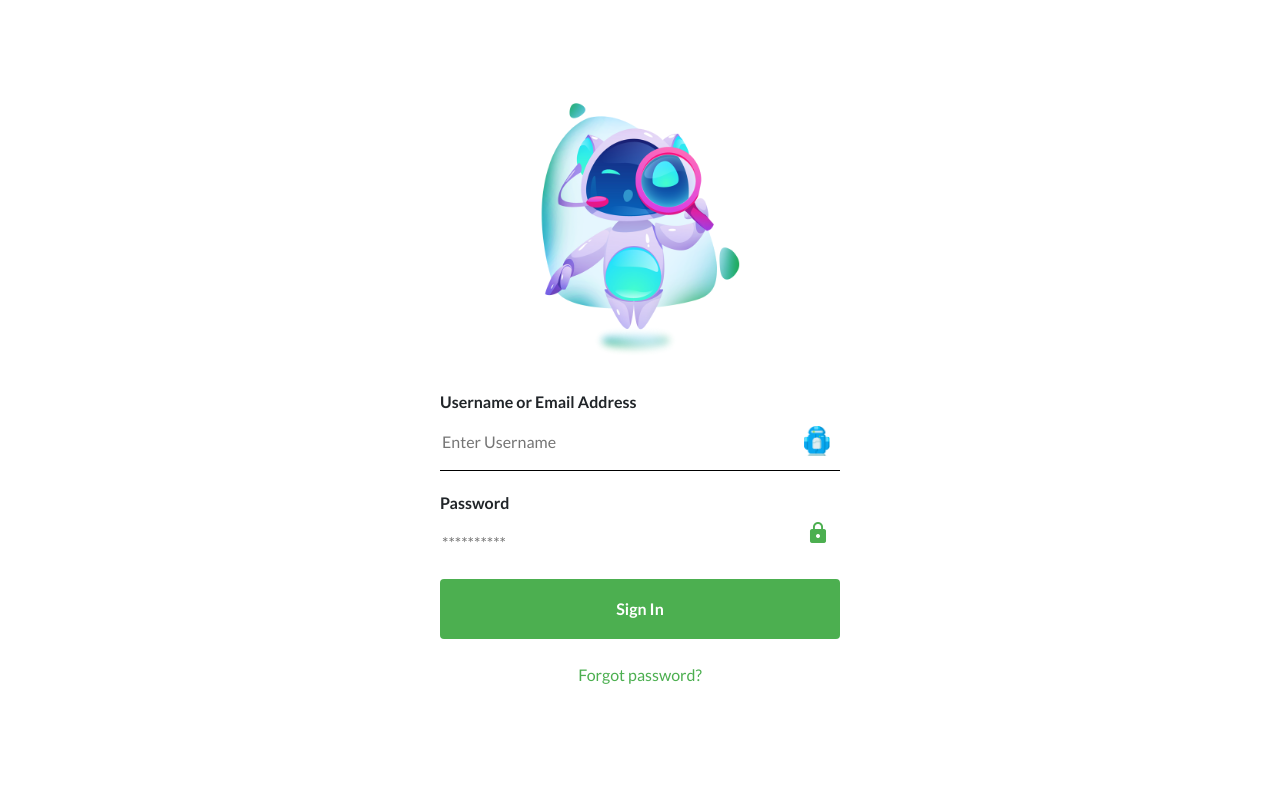
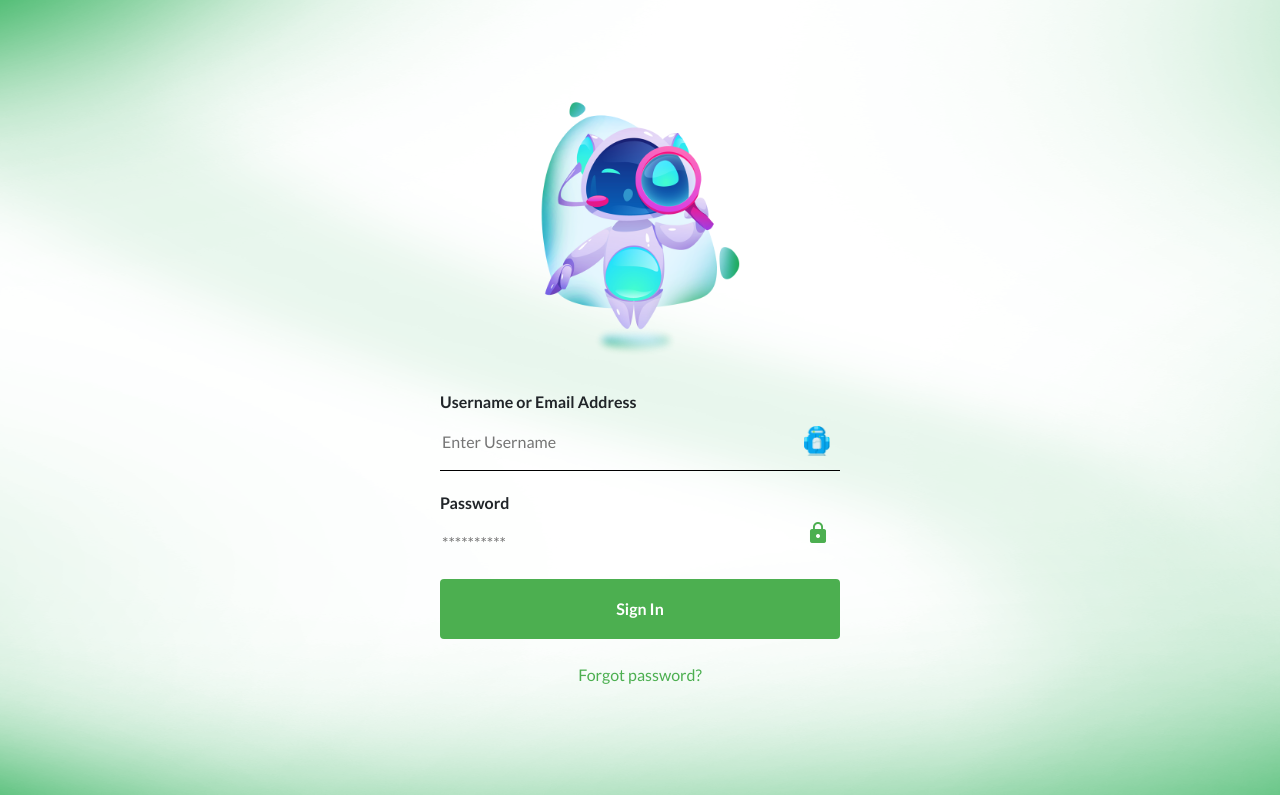
Before and after one commit to 91a447raheem/bms, a React (Create React App) app: page / in a window 1280 px wide. Built offline with nearby package versions, Linux system fonts and the light colour scheme.

Commit message:
login screen changes

```diff
--- a/src/App.css
+++ b/src/App.css
@@ -18,6 +18,7 @@ input[type=text], input[type=password] {
     border: none;
     box-sizing: border-box;
     height: 40px;
+    background: transparent;
 }
 .usernameblock {
     border-bottom: 1px solid #000;
@@ -40,7 +41,7 @@ button {
 .loginformcontainer {
     width: 50%;
     max-width: 400px;
-    margin: 9% auto;
+    margin: 8% auto;
 }
 .pswblock {
     width: 100%;
@@ -580,7 +581,7 @@ footer {
     margin: 0px auto;
 }
 .cellDataBlock.block {
-    margin: 0px 1.5%;
+    margin: 0px;
 }
 #box-four:target a[href="#box-four"] { color: red; }
 .mapBlock.block .title, .cellDataBlock.block .title, .staticBlock.block .title, .mapBlock.block .subtitle, .cellDataBlock.block .subtitle, .staticBlock.block .subtitle{
--- a/src/Assets/index.js
+++ b/src/Assets/index.js
@@ -13,6 +13,7 @@ import stringContnentIcon from './string-Contnent.png'
 import communicationIcon from './communication.png'
 import normalstatusIcon from './normal-status.png'
 import communicationactiveIcon from './communication-active.png'
+import screenBg from './screen-bg.png'
 export {
     IOT_icon,
     Login,
@@ -28,5 +29,6 @@ export {
     stringContnentIcon,
     normalstatusIcon,
     communicationactiveIcon,
-    communicationIcon
+    communicationIcon,
+    screenBg
 }
--- a/src/components/Login.js
+++ b/src/components/Login.js
@@ -1,7 +1,8 @@
 import React, { useState } from 'react';
 import {
     IOT_icon,
-    UserNameIcon
+    UserNameIcon,
+    screenBg
 } from "../Assets";
 
 const Login = () => {
@@ -28,7 +29,7 @@ const Login = () => {
 
     }
 
-    return (<div className="container">
+    return (<div style={{backgroundImage:"url("+screenBg+")", backgroundRepeat:'round',float:"left",width:'100%'}}>
         <div className="loginformcontainer">
             <div className="imgcontainer">
                 <img src={IOT_icon} alt="Logo" className="siteLogo" />
```
Also changed, not shown: 1 other file (tests, documents, lock files or other folders).
